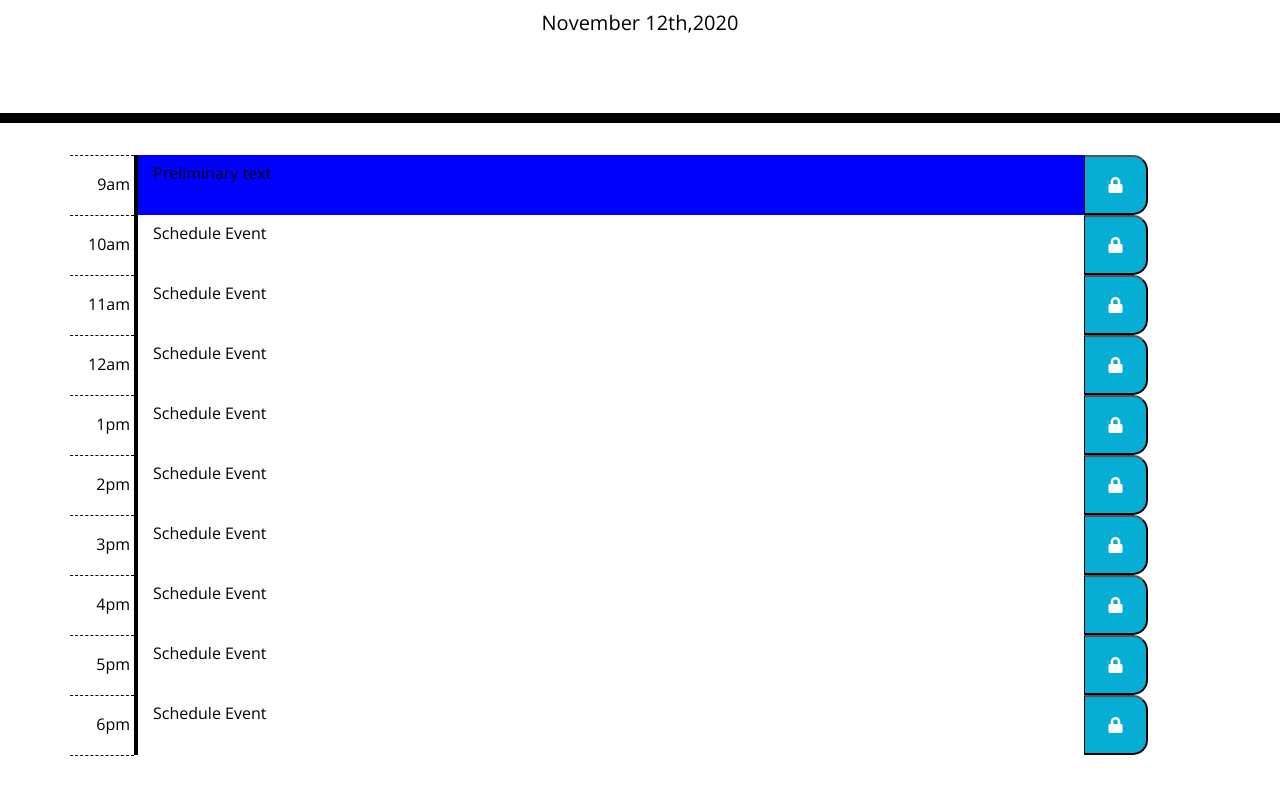
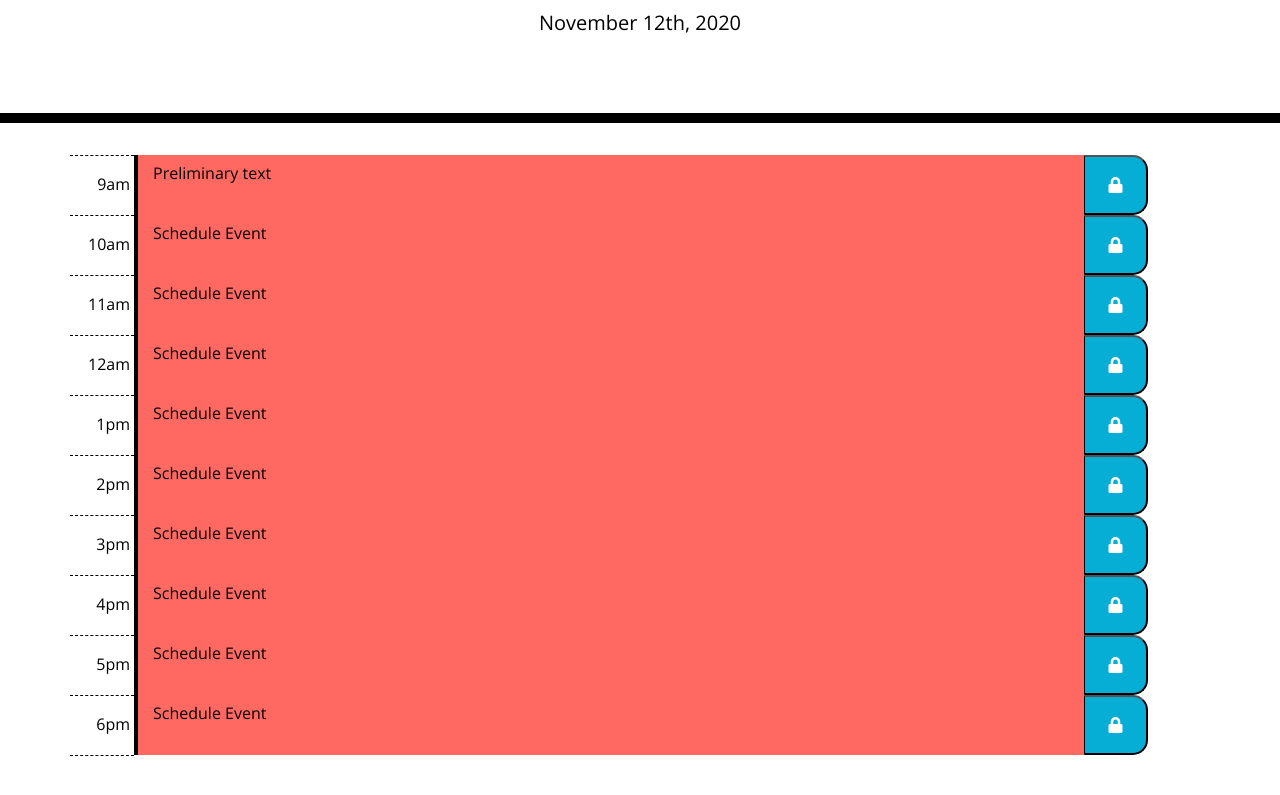
Before and after one commit to JJHPhoto/onefineday, a plain HTML site: page index.html in a window 1280 px wide. Shown: the part 181-976 px from the top of the page. Drawn offline with nearby package versions, Linux system fonts and the light colour scheme.

Commit message:
Got the colors to change in my rows based on time.

```diff
--- a/assets/css/style.css
+++ b/assets/css/style.css
@@ -39,13 +39,10 @@ textarea {
   padding-right: 0.25em;
 }
 
-.row {
-  height: 60px;
-}
-
-#nine {
+/* .row {
+  height: 100%;
   background-color: blue;
-}
+} */
 
 /* Save button */
 .saveBtn {
--- a/assets/js/script.js
+++ b/assets/js/script.js
@@ -1,8 +1,50 @@
+// Global Variables.
+let today = moment().format("MMMM Do, YYYY");
+let timeNow = moment().format("H");
+console.log(timeNow);
+let nine = $("#9").val();
+console.log(nine);
+const savedText = document.getElementsByClassName("col-10");
+console.log(savedText);
+// const rowColor = document.getElementsByClassName("hour");
+// let cycleThrough;
+
 //Current date displayed in Jumbotron
-var today = moment().format("MMMM Do,YYYY");
 $("#currentDay").text(today);
 
-//DISPLAY current time, past time & future of a normal work day.
+//Saving "textarea" to local storage
+
+//Changes the color of the row in the schedule based on time of day.
+Array.from(savedText).forEach((row) => {
+  let rowIdString = row.id,
+    rowHour;
+  if (rowIdString) {
+    rowHour = parseInt(rowIdString);
+  }
+  if (rowHour) {
+    if (timeNow === rowHour) {
+      setColor(row, "red");
+    } else if (timeNow < rowHour && timeNow > rowHour - 6) {
+      setColor(row, "#77dd77");
+    } else if (timeNow > rowHour && timeNow < rowHour + 6) {
+      setColor(row, "#d3d3d3");
+    } else {
+      setColor(row, "#ff6961");
+    }
+  }
+});
+
+function setColor(element, color) {
+  element.style.backgroundColor = color;
+}
+
+// $("#9").html();
+// localStorage.setItem();
+
+//Function that changes "textarea" based on past, present or future time.
+// function timeBackground() {
+//   $();
+// }
 
 //TEXT INPUT for events during the day
 //ADD text to local storage with save button.
@@ -11,3 +53,12 @@ $("#currentDay").text(today);
 //====
 //Put a console.log on button to test "click."
 //Event delegation to click any "save" button.
+
+//Tried code
+//===
+// $(document).ready(function(){
+//   var saveOnSchedule = document.getElementById("saveOnSchedule");
+//   for (var i =1; i < 11; i++) {
+//     $("saveOnSchedule")
+//   }
+// })
--- a/index.html
+++ b/index.html
@@ -33,46 +33,44 @@
     </header>
     <div class="container">
       <div class="row">
-        <!-- Might put this into a form with text input. -->
-        <!-- <input type= "text" name="scheduleInput" /> (maybe put "preliminary text" in -->
         <div class="hour">9am</div>
-        <textarea id="nine" class="col-10">Preliminary text</textarea>
-        <button type="button" class="saveBtn fa fa-lock"></button>
+        <textarea id="9" class="col-10">Preliminary text</textarea>
+        <button id="9amBtn" class="saveBtn fa fa-lock"></button>
 
         <div class="hour">10am</div>
-        <textarea class="col-10">Schedule Event</textarea>
+        <textarea id="10" class="col-10">Schedule Event</textarea>
         <button type="button" class="saveBtn fa fa-lock"></button>
 
         <div class="hour">11am</div>
-        <textarea class="col-10">Schedule Event</textarea>
+        <textarea id="11" class="col-10">Schedule Event</textarea>
         <button type="button" class="saveBtn fa fa-lock"></button>
 
         <div class="hour">12am</div>
-        <textarea class="col-10">Schedule Event</textarea>
+        <textarea id="12" class="col-10">Schedule Event</textarea>
         <button type="button" class="saveBtn fa fa-lock"></button>
 
         <div class="hour">1pm</div>
-        <textarea class="col-10">Schedule Event</textarea>
+        <textarea id="13" class="col-10">Schedule Event</textarea>
         <button type="button" class="saveBtn fa fa-lock"></button>
 
         <div class="hour">2pm</div>
-        <textarea class="col-10">Schedule Event</textarea>
+        <textarea id="14" class="col-10">Schedule Event</textarea>
         <button type="button" class="saveBtn fa fa-lock"></button>
 
         <div class="hour">3pm</div>
-        <textarea class="col-10">Schedule Event</textarea>
+        <textarea id="15" class="col-10">Schedule Event</textarea>
         <button type="button" class="saveBtn fa fa-lock"></button>
 
         <div class="hour">4pm</div>
-        <textarea class="col-10">Schedule Event</textarea>
+        <textarea id="16" class="col-10">Schedule Event</textarea>
         <button type="button" class="saveBtn fa fa-lock"></button>
 
         <div class="hour">5pm</div>
-        <textarea class="col-10">Schedule Event</textarea>
+        <textarea id="17" class="col-10">Schedule Event</textarea>
         <button type="button" class="saveBtn fa fa-lock"></button>
 
         <div class="hour">6pm</div>
-        <textarea class="col-10">Schedule Event</textarea>
+        <textarea id="18" class="col-10">Schedule Event</textarea>
         <button type="button" class="saveBtn fa fa-lock"></button>
         <div class="hour"></div>
       </div>
```
